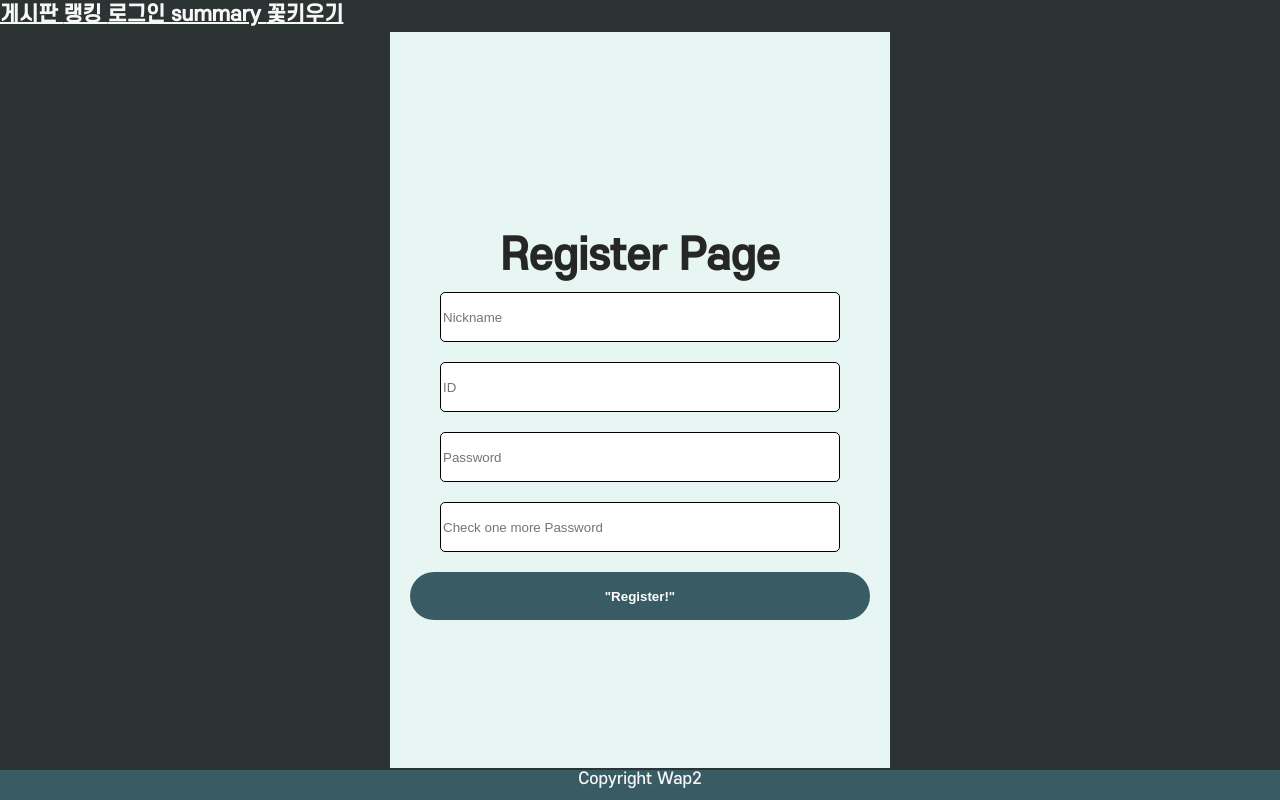
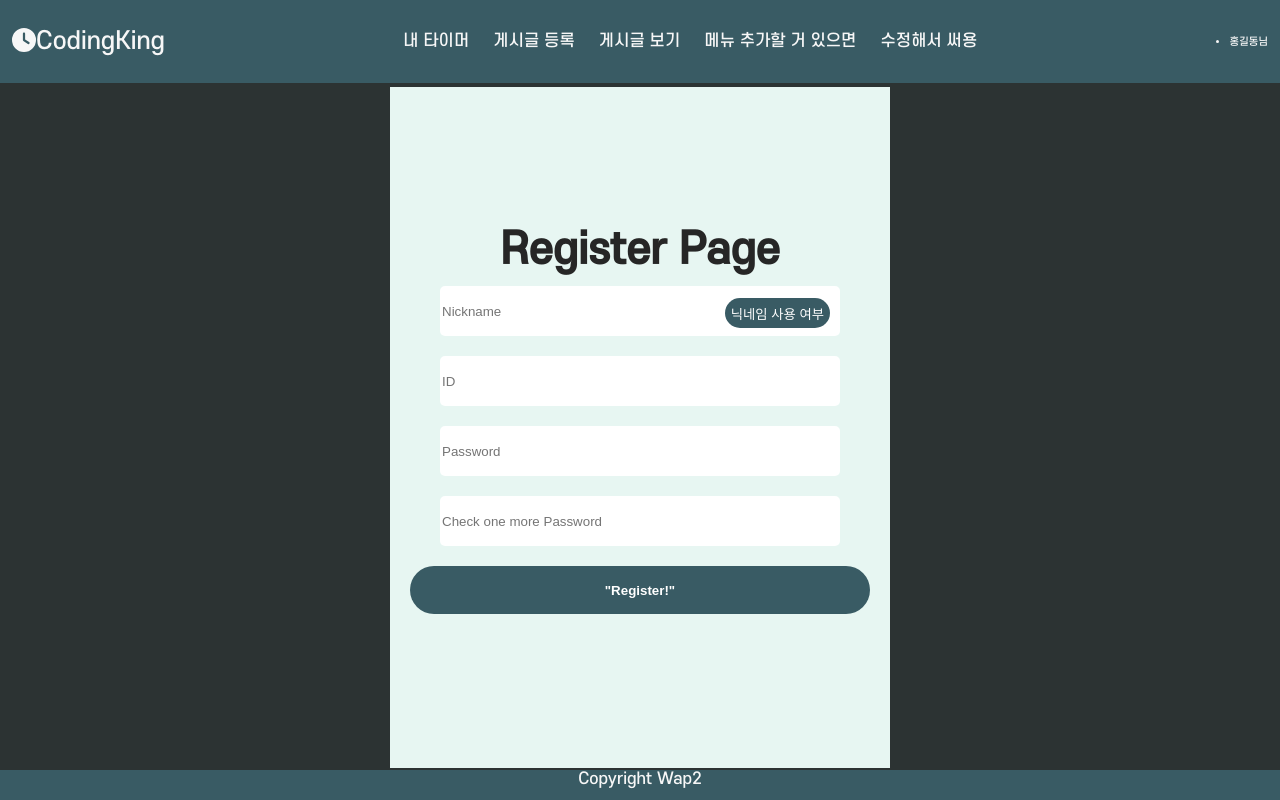
Before and after one commit to onegqueen/front, a React (Create React App) app: page /Register in a window 1280 px wide. Built offline with nearby package versions, Linux system fonts and the light colour scheme; a small style sheet from the web is missing.

Commit message:
[11-28]HeaderBar, 닉네임 중복검사 버튼 etc

```diff
--- a/src/components/Header.js
+++ b/src/components/Header.js
@@ -1,6 +1,11 @@
 import styled from "styled-components";
+import React from "react";
+import { FontAwesomeIcon } from "@fortawesome/react-fontawesome";
+import { faClock } from "@fortawesome/free-solid-svg-icons";
+
 import { Link } from "react-router-dom";
 
+/*
 const Headerbar = styled.div`
   display: flex;
   flex-direction: row;
@@ -10,18 +15,82 @@ const Headerbar = styled.div`
   align-content: center;
 
   height: 30px;
+`;*/
+
+const Navbar = styled.nav`
+  display: flex;
+  justify-content: space-between;
+  align-items: center;
+  background-color: #395b64;
+  padding: 8px 12px;
 `;
+
+const Navbarlogo = styled.div`
+  font-size: 24px;
+  justify-content: space-between;
+  color: white;
+  i {
+    color: orange;
+  }
+`;
+
+const Navbarmenu = styled.ul`
+  display: flex;
+  list-style: none;
+  padding-left: 0;
+  font-size: 16px;
+
+  li {
+    padding: 8px 12px;
+  }
+  li:hover {
+    background-color: #a5c9ca;
+  }
+`;
+
+const Navbarlink = styled.div``;
 
 export default function Header() {
   return (
-    <Headerbar className="header">
-      <h1>
-        <Link to="/board"> 게시판 </Link>
-        <Link to="/rank"> 랭킹 </Link>
-        <Link to="/Login"> 로그인 </Link>
-        <Link to="/summary"> summary </Link>
-        <Link to="/stats"> 꽃키우기 </Link>
-      </h1>
-    </Headerbar>
+    <body>
+      <Navbar>
+        <Navbarlogo>
+          <Link to="/" style={{ textDecoration: "none" }}>
+            <FontAwesomeIcon icon={faClock} />
+            CodingKing
+          </Link>
+        </Navbarlogo>
+        <Navbarmenu>
+          <li>
+            <Link to="/MyAccount" style={{ textDecoration: "none" }}>
+              내 타이머
+            </Link>
+          </li>
+          <li>
+            <Link to="/board" style={{ textDecoration: "none" }}>
+              게시글 등록
+            </Link>
+          </li>
+          <li>
+            <Link to="/board" style={{ textDecoration: "none" }}>
+              게시글 보기
+            </Link>
+          </li>
+          <li>
+            <Link to="/" style={{ textDecoration: "none" }}>
+              메뉴 추가할 거 있으면
+            </Link>
+          </li>
+          <li>
+            <Link to="/" style={{ textDecoration: "none" }}>
+              수정해서 써용
+            </Link>
+          </li>
+        </Navbarmenu>
+        <Navbarlink>
+          <li>홍길동님</li>
+        </Navbarlink>
+      </Navbar>
+    </body>
   );
 }
--- a/src/components/Login/styled.jsx
+++ b/src/components/Login/styled.jsx
@@ -2,7 +2,7 @@ import styled from "styled-components";
 
 const Container = styled.div`
   position: absolute;
-  top: 0;
+  top: 55px;
   bottom: 0;
   width: 100%;
   max-width: 500px;
--- a/src/components/MyAccount/styled.jsx
+++ b/src/components/MyAccount/styled.jsx
@@ -2,7 +2,7 @@ import styled, { css } from "styled-components";
 
 const Container = styled.div`
   position: absolute;
-  top: 0;
+  top: 55px;
   bottom: 0;
   width: 100%;
   max-width: 500px;
--- a/src/components/Register/Register.jsx
+++ b/src/components/Register/Register.jsx
@@ -130,6 +130,7 @@ const Register = () => {
           placeholder="Nickname"
           onChange={onChangeNickName}
         />
+        <button onClick={onNickHandler}>닉네임 사용 여부</button>
         {nickname.length > 0 && (
           <span className={`message ${isName ? "success" : "error"}`}>
             {nameMessage}
@@ -144,7 +145,7 @@ const Register = () => {
           typeName="id"
           placeholder="ID"
           onChange={onChangeId}
-        />
+        ></S.TextField>
         {id.length > 0 && (
           <span className={`message ${isId ? "success" : "error"}`}>
             {idMessage}
--- a/src/components/Register/styled.jsx
+++ b/src/components/Register/styled.jsx
@@ -2,7 +2,7 @@ import styled, { css } from "styled-components";
 
 const Container = styled.div`
   position: absolute;
-  top: 0;
+  top: 55px;
   bottom: 0;
   width: 100%;
   max-width: 500px;
@@ -21,7 +21,7 @@ const Container = styled.div`
 `;
 
 const TextField = styled.input`
-  border: 1px solid black;
+  border: 0px solid black;
   color: black;
   border-radius: 5px;
   width: 400px;
@@ -37,7 +37,7 @@ const TextField = styled.input`
 `;
 
 const PasswordField = styled.input`
-  border: 1px solid black;
+  border: 0px solid black;
   color: black;
   border-radius: 5px;
   width: 400px;
@@ -83,9 +83,9 @@ const SubmitButton = styled.button`
 `;
 
 const Title = styled.div`
-  margin-top: 67px;
-  align-items: center;
-  justify-content: center;
+  //margin-top: 0px;
+  //align-items: center;
+  //justify-content: center;
   font-size: 42px;
   font-weight: 700;
   margin-bottom: 1rem;
@@ -106,11 +106,6 @@ const nickCheck = styled.button`
   cursor: pointer;
 `;
 
-const buttonAlign = styled.div`
-  //display: inline-block;
-  text-align: center;
-`;
-
 const formbox = styled.form`
   position: relative;
   margin-bottom: 20px;
@@ -123,12 +118,25 @@ const formbox = styled.form`
     position: absolute;
     bottom: -20px;
     left: 0;
-    👉 &.success {
+    &.success {
       color: #8f8c8b;
     }
-    👉 &.error {
+    &.error {
       color: #ff2727;
     }
+  }
+
+  button {
+    position: absolute;
+    color: white;
+    top: 12px;
+    right: 10px;
+    background-color: #395b64;
+    border: none;
+    font-weight: 500;
+    border-radius: 20px;
+    height: 30px;
+    cursor: pointer;
   }
 `;
 
@@ -138,7 +146,6 @@ const S = {
   SubmitButton,
   Title,
   nickCheck,
-  buttonAlign,
   formbox,
   TextField,
   PasswordField,
```
